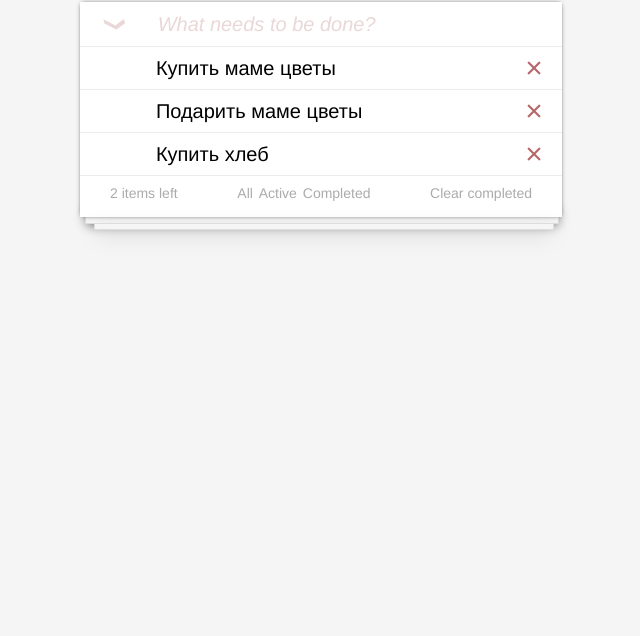
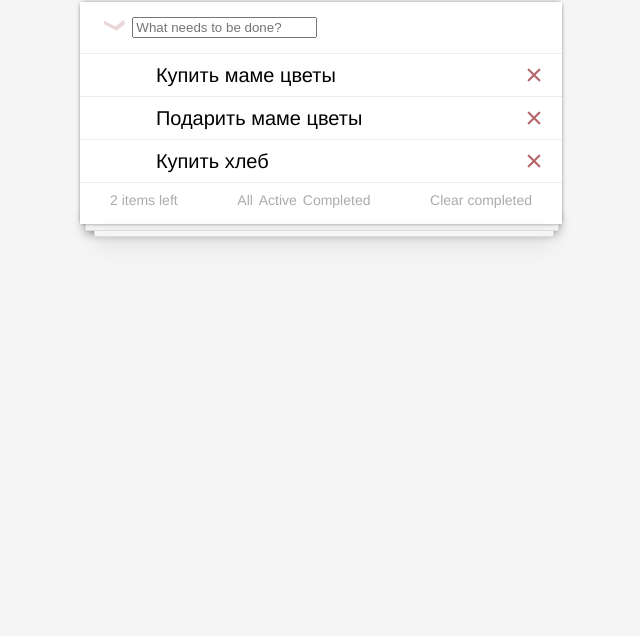
Before and after one commit to Nik603/Test, a plain HTML site: page index.html in a window 1280 px wide. Shown: the part 164-800 px from the top of the page, without its empty margins (319-959 px from the left). Drawn offline with Linux system fonts and the light colour scheme.

Commit message:
Update index.html

```diff
--- a/index.html
+++ b/index.html
@@ -12,8 +12,8 @@
 			<!--Заголовок списка-->
 			<div class="header-list">
 				<span class="symbolv">&#x276F;</span>
-				<span class="header-text">What needs to be done?</span>
-	</div>
+				<input class="header-input" type="text" placeholder="What needs to be done?">
+			</div>
 			<div class="list"><!--Блок с чекбоксами-->
 			<ul>
 				<li>
```
